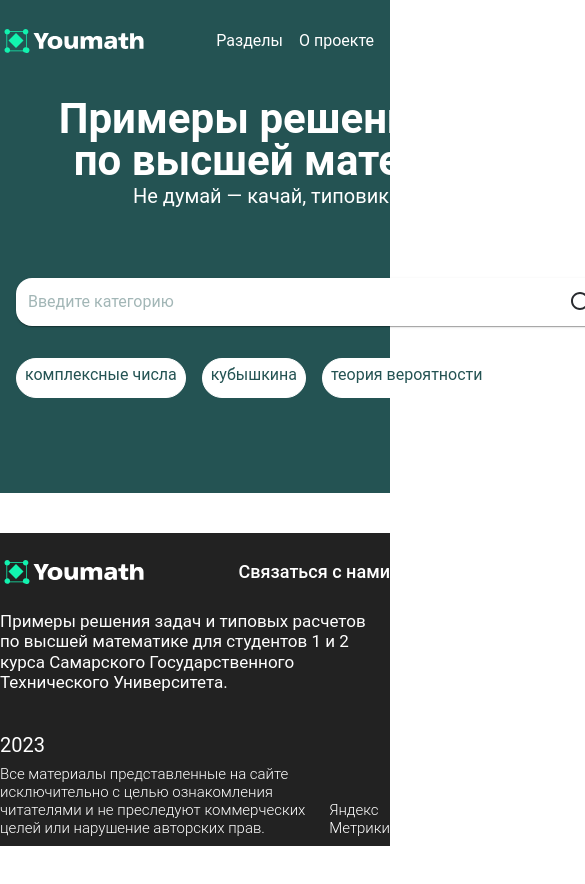
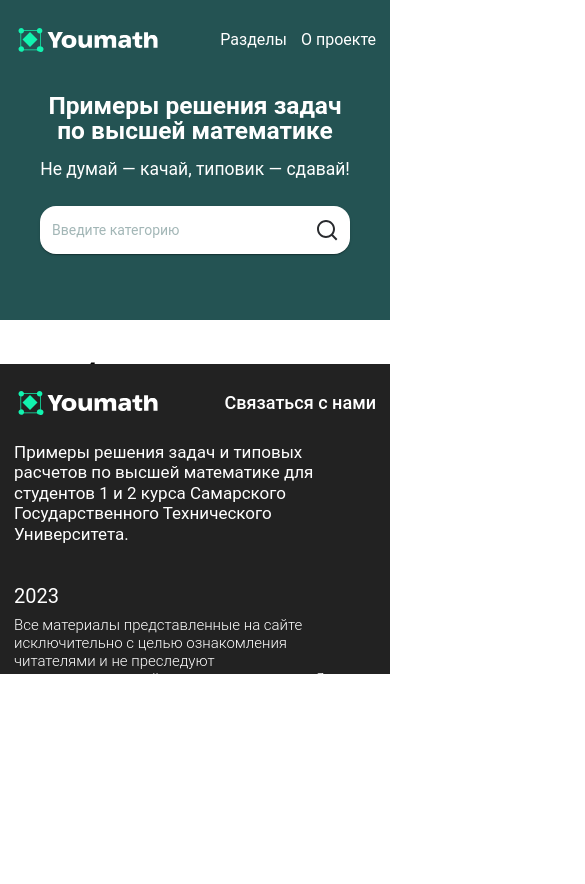
Before and after one commit to mlatysheva/youmath, a React (Create React App) app: page / in a window 390 px wide. Shown: the whole page, 585 px wide, since content can reach past the window. After the commit the page ends 844 px from the top, so only its background shows below. Built offline with nearby package versions, Linux system fonts and the light colour scheme.

Commit message:
feat: add responsive header on main page

```diff
--- a/src/app/styles/globalVariables.scss
+++ b/src/app/styles/globalVariables.scss
@@ -10,19 +10,43 @@
   --font-family-h1: 'Ubuntu', sans-serif;
   --font-family-h2: 'Roboto Serif';
   --font-family-main: 'Roboto Flex', sans-serif;
-  --top-header-height: 82px;
-  --header-height: calc(493px - var(--top-header-height));
-  --nav-height: 40px;
-  --footer-height: 313px;
-  --sidebar-width: 320px;
+
+  // Heights
+  --top-header-height: 80px;
+  --header-height: calc(490px - var(--top-header-height));
+  --header-height-tab: calc(420px - var(--top-header-height));
+  --header-height-mob: calc(320px - var(--top-header-height));
+  --footer-height: 310px;
+
+  // Breakpoints
   --desktop-width: 1200px;
   --mobile-width: 360px;
   --tablet-width: 744px;
 
-  // font si
-  --font-size-xl: 42px;
-  --font-size-l: 32px;
-  --font-size-m: 28px;
-  --font-size-s: 20px;
+  // Font sizes
+  --font-size-xl: 2.5rem;
+  --font-size-l: 2rem;
+  --font-size-m: 1.75rem;
+  --font-size-sm: 1.5rem;
+  --font-size-s: 1.25rem;
   --font-size-xs: 16px;
+  --font-size-xl-tab: 2.5rem;
+  --font-size-l-tab: 2rem;
+  --font-size-m-tab: 1.75rem;
+  --font-size-sm-tab: 1.5rem;
+  --font-size-s-tab: 1.25rem;
+  --font-size-xs-tab: 14px;
+  --font-size-xl-mob: 1.75rem;
+  --font-size-l-mob: 1.5rem;
+  --font-size-m-mob: 1.5rem;
+  --font-size-sm-mob: 1.25rem;
+  --font-size-s-mob: 1.25rem;
+  --font-size-xs-mob: 14px;
+
+  // Media queries
+  --breakpoint-mobile-min: 320px;
+  --breakpoint-mobile-max: 480px;
+  --breakpoint-tablet-max: 768px;
+  --breakpoint-tablet-horizontal: 1024px;
+  --breakpoint-desktop-max: 1200px;
 }
--- a/src/app/styles/normalize.scss
+++ b/src/app/styles/normalize.scss
@@ -44,8 +44,19 @@ body {
   height: 100%;
   width: 100%;
   line-height: 1;
-  font-size: 16px;
+  font-size: var(--font-size-xs);
   text-size-adjust: 100%;
+}
+
+@media only screen and (max-width: 1024px) {
+  html {
+    font-size: var(--font-size-xs-tab);
+  }
+ }
+ @media only screen and (max-width: 740px) {
+  html {
+    font-size: var(--font-size-xs-mob);
+  }
 }
 
 input,
--- a/src/pages/HomePage/HomePage.module.scss
+++ b/src/pages/HomePage/HomePage.module.scss
@@ -10,18 +10,3 @@
   height: 40vmin;
   pointer-events: none;
 }
-
-@media (max-width: 500px) {
-  .home-page {
-    padding: 0.5rem;
-  }
-
-  .home-page__hero-image {
-    width: 300px;
-    height: 150px;
-  }
-
-  h1 {
-    font-size: 1.5rem;
-  }
-}
--- a/src/widgets/Footer/Footer.module.scss
+++ b/src/widgets/Footer/Footer.module.scss
@@ -24,6 +24,8 @@ footer a {
   font-family: var(--font-family-main);
   line-height: 1.2;
   font-style: normal;
+  padding-left: 1rem;
+  padding-right: 1rem;
 }
 
 .wrapper {
--- a/src/widgets/Header/Header.module.scss
+++ b/src/widgets/Header/Header.module.scss
@@ -17,11 +17,18 @@
   display: flex;
   flex-direction: row;
   align-items: center;
+  padding-left: 1rem;
+  padding-right: 1rem;
+}
+
+.topHeaderWrapper {
+  align-items: center;
 }
 
 .topHeaderNav {
   margin-left: auto;
   display: flex;
+  align-items: center;
 }
 
 .headerMain {
@@ -33,8 +40,11 @@
 
 .topHeader a {
   color: white;
-  margin-right: 1rem;
   text-decoration: none;
+}
+
+.topHeaderNav a {
+  margin-left: 1rem;
 }
 
 .title {
@@ -45,13 +55,14 @@
 
 .regular {
   font-size: var(--font-size-s);
-  margin-bottom: 4.5rem;
+  margin-top: 0.5rem;
+  margin-bottom: 4rem;
 }
 
 .randomItems {
   margin-top: 2rem;
   margin-right: auto;
-  margin-bottom: 80px;
+  margin-bottom: 4rem;
   display: flex;
   flex-direction: row;
   align-items: center;
@@ -71,3 +82,38 @@
   color: var(--bg-green-color) !important;
   text-decoration: none;
 }
+
+@media only screen and (min-width: 741px) and (max-width: 1024px) {
+  .header {
+    height: var(--header-height-tab);
+  }
+  .headerMain {
+    width: 530px;
+  }
+  .title {
+    font-size: var(--font-size-xl-tab);
+  }
+  .regular {
+    font-size: var(--font-size-s-tab);
+    margin-bottom: 3rem;
+  }
+}
+
+@media only screen and (max-width: 740px) {
+  .header {
+    height: var(--header-height-mob);
+  }
+  .headerMain {
+    width: 310px;
+  }
+  .title {
+    font-size: var(--font-size-xl-mob);
+  }
+  .randomItems {
+    display: none;
+  }
+  .regular {
+    margin-top: 1rem;
+    margin-bottom: 2rem;
+  }
+}
--- a/src/widgets/Header/TopHeader.tsx
+++ b/src/widgets/Header/TopHeader.tsx
@@ -8,7 +8,7 @@ export const TopHeader = () => {
     <div
       className={classes.topHeader}
     >
-      <div className={`${classes.topHeader} wrapper`}>
+      <div className={`${classes.topHeaderWrapper} wrapper`}>
         <a href="/" className={classes.logo}>
           <img src={logo} className={classes.logo} alt="Company logo" />
         </a>
--- a/src/widgets/Search/Search.module.scss
+++ b/src/widgets/Search/Search.module.scss
@@ -14,5 +14,17 @@
 }
 
 .input {
-  width: 588px;
+  width: 590px;
 }
+
+@media only screen and (min-width: 741px) and (max-width: 1024px) {
+  .input {
+    width: 530px;
+  }
+}
+
+@media only screen and (max-width: 740px) {
+  .input {
+    width: 310px;
+  }
+}
```
